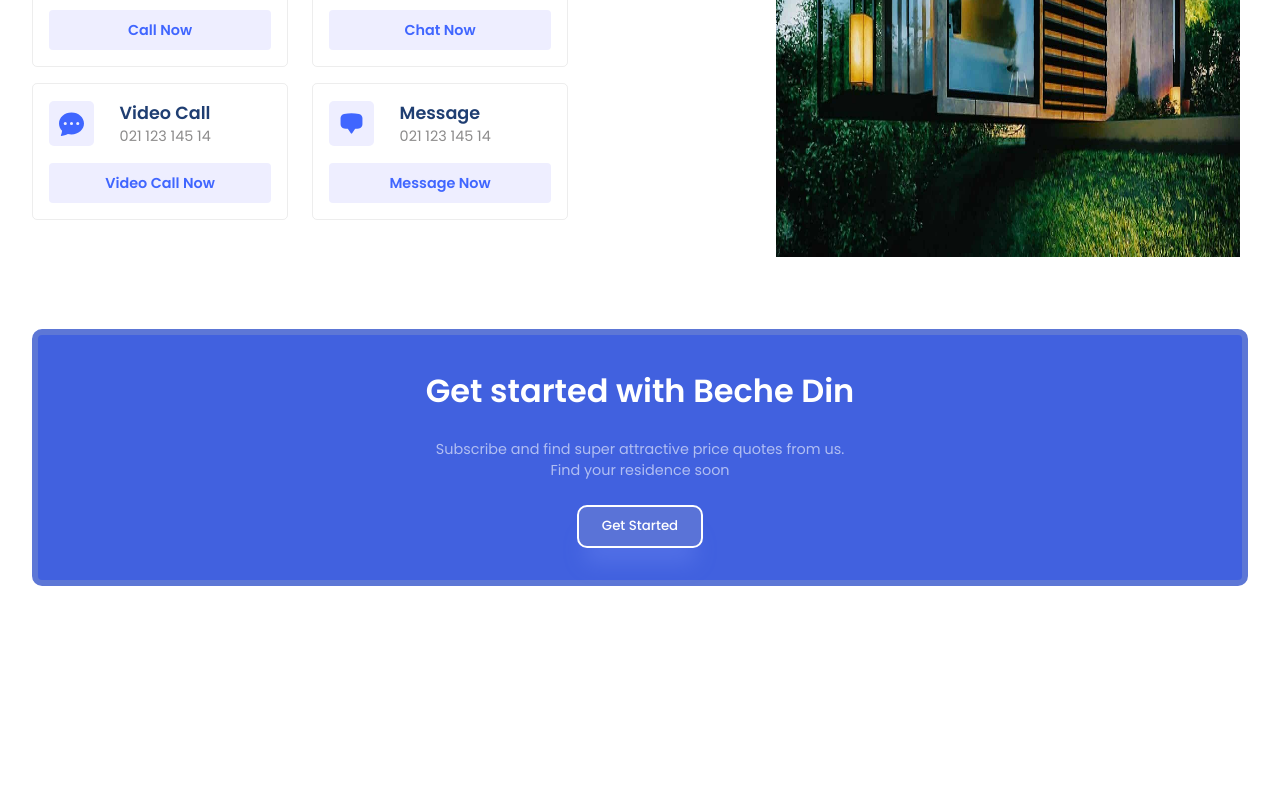
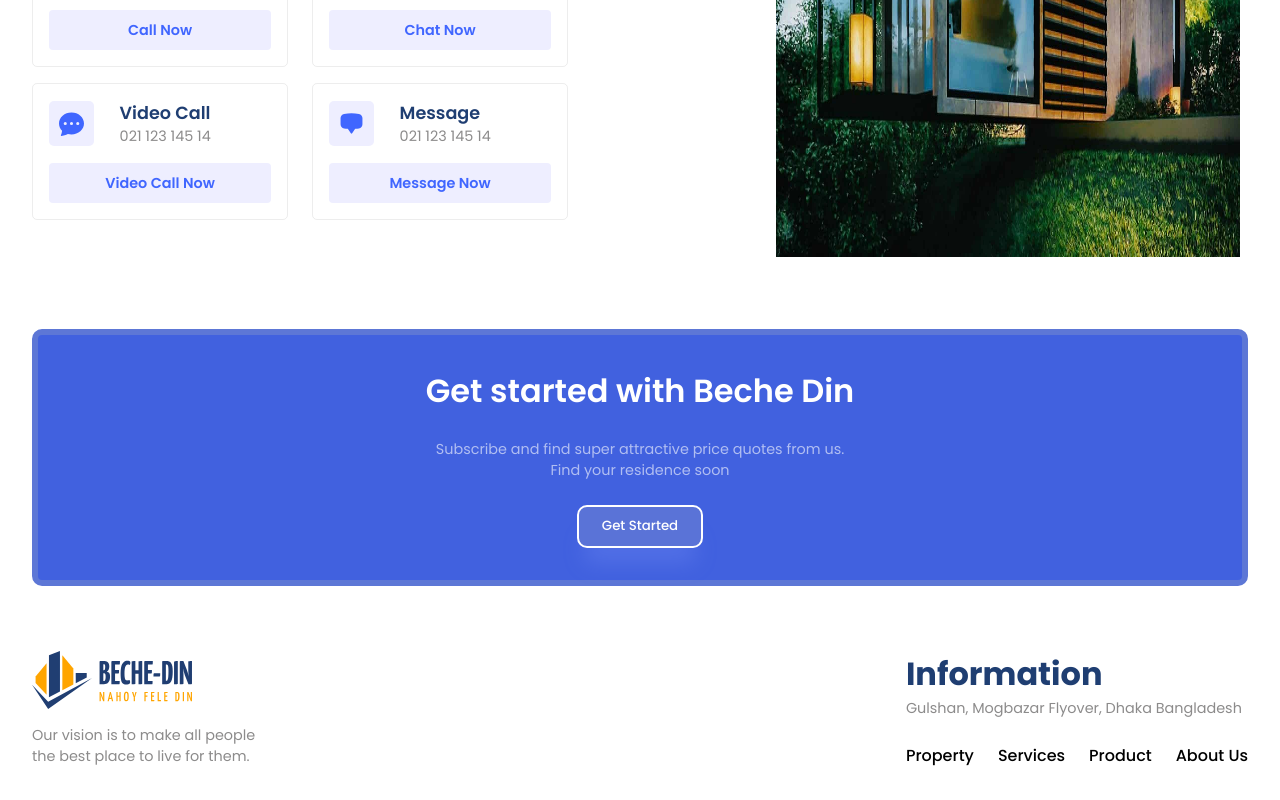
Before and after one commit to abuhasanrumi/beche-din, a React (Vite) app: page / in a window 1280 px wide. Shown: the part 2462-3262 px from the top of the page. Before the commit the page ends 3080 px from the top, so only its background shows below. Built offline with nearby package versions, Linux system fonts and the light colour scheme.

Commit message:
footer section complete

```diff
--- a/src/App.jsx
+++ b/src/App.jsx
@@ -6,6 +6,7 @@ import Residencies from "./components/Residencies/Residencies";
 import Value from "./components/Value/Value";
 import Contact from "./components/Contact/Contact";
 import GetStarted from "./components/GetStarted/GetStarted";
+import { Footer } from "./components/Footer/Footer";
 
 function App() {
   return (
@@ -20,6 +21,7 @@ function App() {
       <Value />
       <Contact />
       <GetStarted />
+      <Footer />
     </div>
   );
 }
--- /dev/null
+++ b/src/components/Footer/Footer.css
@@ -0,0 +1,13 @@
+.f-container {
+  justify-content: space-between;
+}
+
+.f-left {
+  gap: 1rem;
+}
+
+.f-menu {
+  gap: 1.5rem;
+  margin-top: 1.5rem;
+  font-weight: 500;
+}
--- /dev/null
+++ b/src/components/Footer/Footer.jsx
@@ -0,0 +1,34 @@
+import React from "react";
+import "./Footer.css";
+
+export const Footer = () => {
+  return (
+    <section className="f-wrapper">
+      <div className="paddings innerWidth flexCenter f-container">
+        {/* left side */}
+        <div className="flexColStart f-left">
+          <img src="./logo3.svg" width={"160px"} alt="" />
+          <span className="secondaryText">
+            Our vision is to make all people
+            <br /> the best place to live for them.
+          </span>
+        </div>
+
+        {/* right side */}
+        <div className="flexColStart f-right">
+          <span className="primaryText">Information</span>
+          <span className="secondaryText">
+            Gulshan, Mogbazar Flyover, Dhaka Bangladesh
+          </span>
+
+          <div className="flexCenter f-menu">
+            <span>Property</span>
+            <span>Services</span>
+            <span>Product</span>
+            <span>About Us</span>
+          </div>
+        </div>
+      </div>
+    </section>
+  );
+};
```
